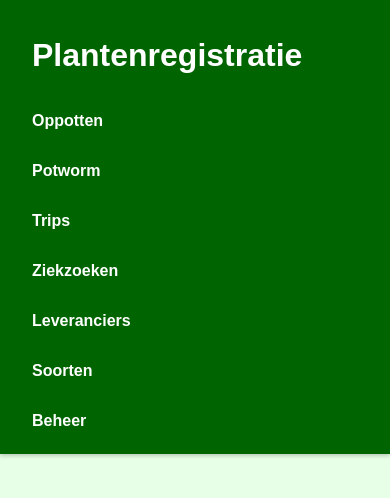
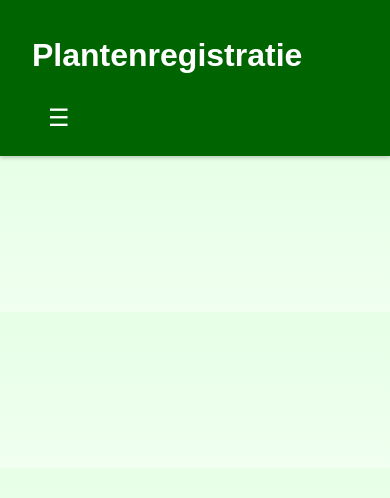
Before and after one commit to samberkhout/VanGeelNuxt2, a Nuxt app: page / in a window 390 px wide. Shown: the top 498 px of the page. Built offline with nearby package versions, Linux system fonts and the light colour scheme.

Commit message:
Add collapsible mobile header

```diff
--- a/app.vue
+++ b/app.vue
@@ -2,7 +2,10 @@
   <div>
     <header class="site-header">
       <h1>Plantenregistratie</h1>
-      <nav class="nav-links">
+      <button class="menu-toggle" @click="menuOpen = !menuOpen" aria-label="Toggle navigation">
+        &#9776;
+      </button>
+      <nav :class="['nav-links', { open: menuOpen }]">
         <NuxtLink to="/oppotten">Oppotten</NuxtLink>
         <NuxtLink to="/potworm">Potworm</NuxtLink>
         <NuxtLink to="/trips">Trips</NuxtLink>
@@ -16,6 +19,11 @@
     <NuxtPage />
   </div>
 </template>
+
+<script setup lang="ts">
+import { ref } from 'vue'
+const menuOpen = ref(false)
+</script>
 
 <style>
 body {
@@ -33,6 +41,15 @@ body {
   flex-wrap: wrap;
   align-items: center;
   justify-content: space-between;
+}
+
+.menu-toggle {
+  display: none;
+  background: none;
+  border: none;
+  color: white;
+  font-size: 1.5rem;
+  cursor: pointer;
 }
 
 .nav-links {
@@ -56,9 +73,16 @@ body {
     flex-direction: column;
     align-items: flex-start;
   }
+  .menu-toggle {
+    display: block;
+  }
   .nav-links {
     flex-direction: column;
     width: 100%;
+    display: none;
+  }
+  .nav-links.open {
+    display: flex;
   }
   .nav-links a {
     padding: 0.5rem 0;
```
